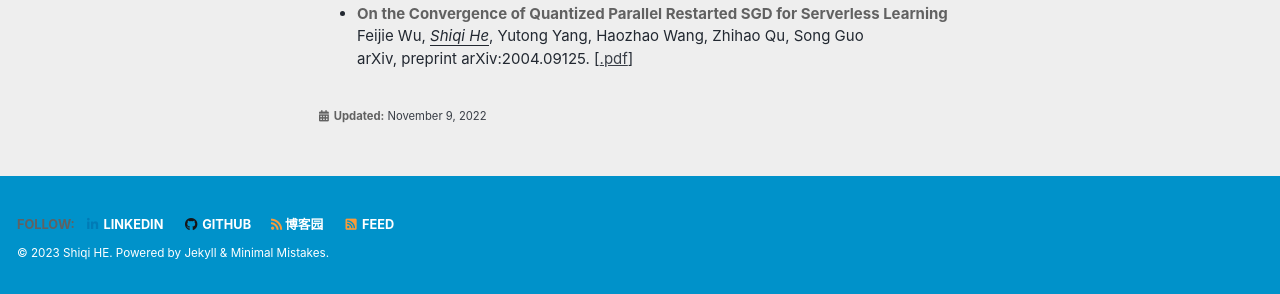
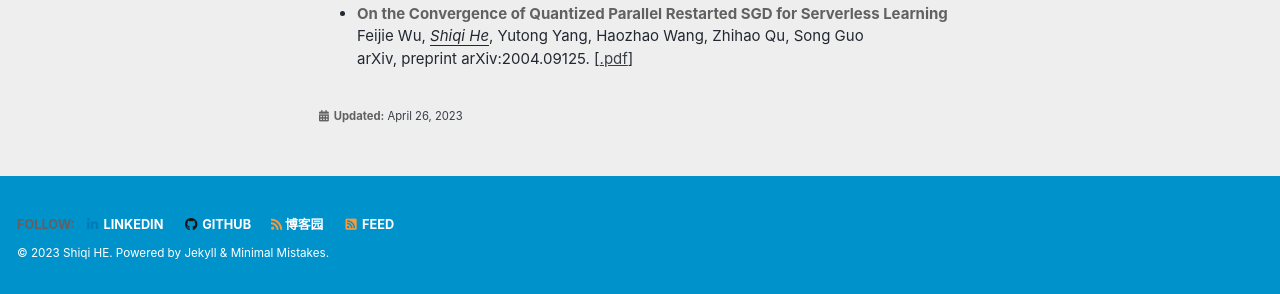
Before and after one commit to TCtower/tctower.github.io, a Jekyll site: the page built from index.md, in a window 1280 px wide and 1264 px high. Shown: the part 967-1261 px from the top of the window. Built offline with Jekyll 4.4.1, drawn with Linux system fonts in a browser that asks for light colours; cached includes are drawn as plain includes.

Commit message:
Update index.md

```diff
--- a/index.md
+++ b/index.md
@@ -4,7 +4,7 @@ author_profile: true
 toc: false
 toc_label: "Contents"
 toc_icon: "cog"
-last_modified_at: 2022-11-09
+last_modified_at: 2023-04-26
 
 ---
 <style type="text/css">
```
